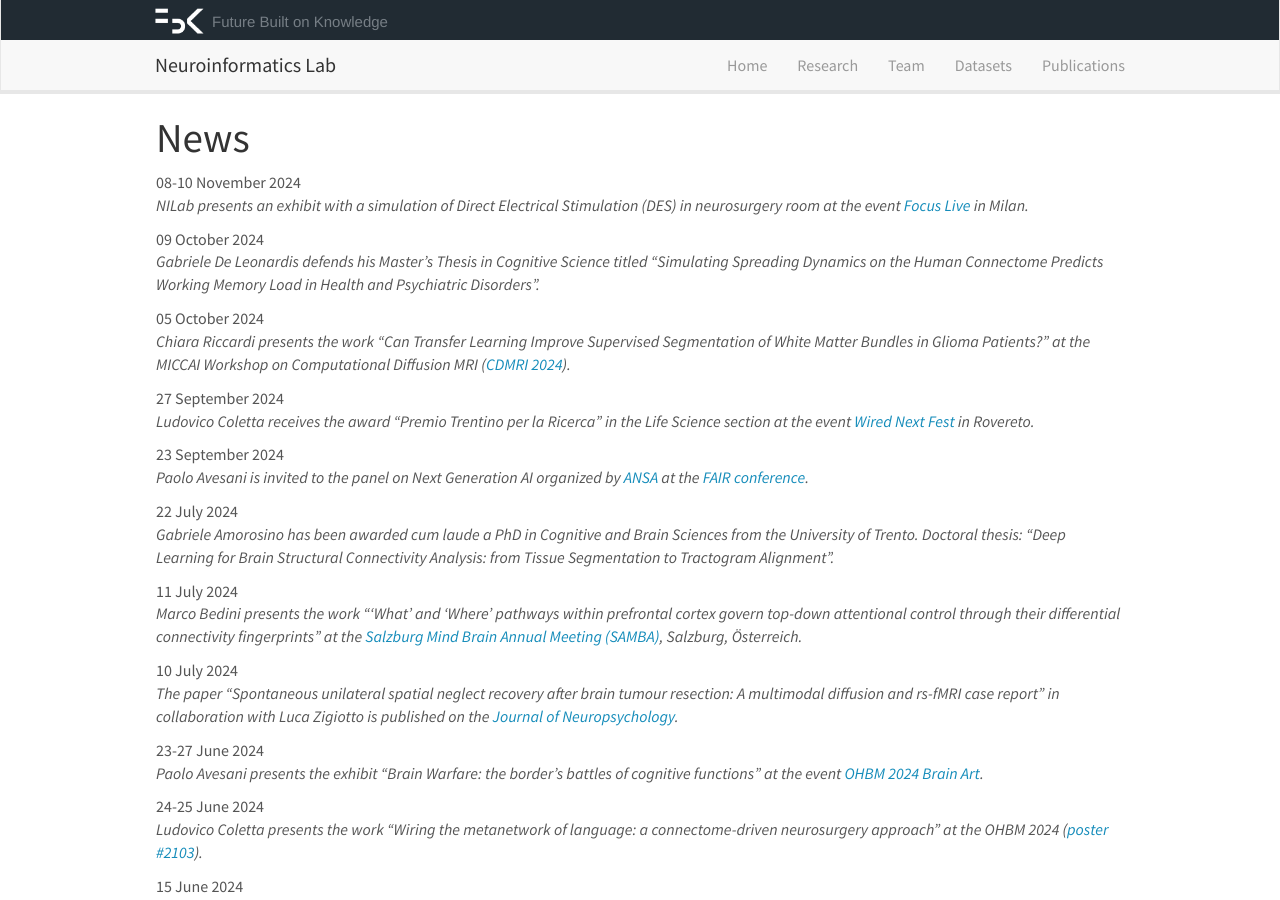
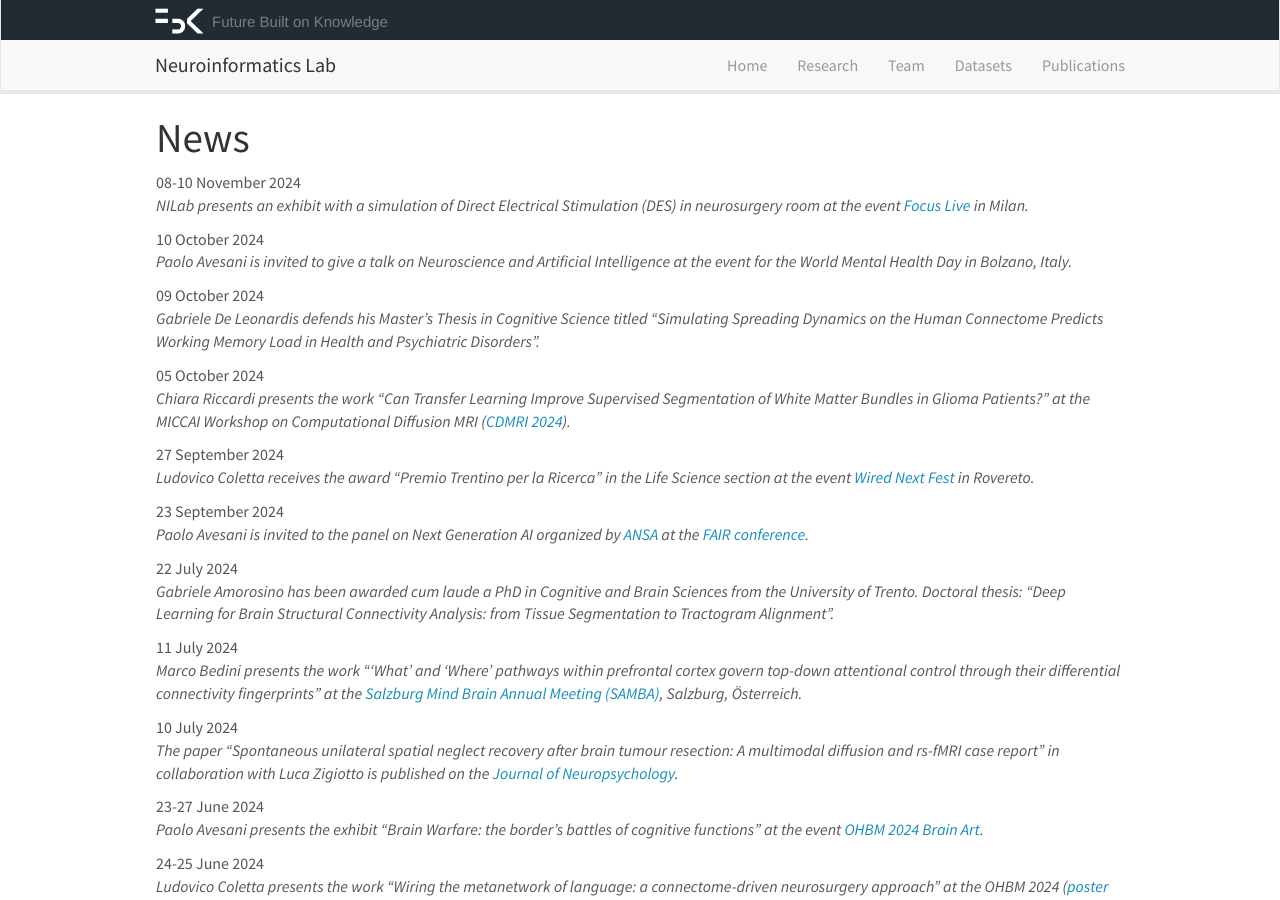
Before and after one commit to FBK-NILab/FBK-NILab.github.io, a Jekyll site: the page built from _pages/allnews.md, in a window 1280 px wide and 900 px high. Built offline with Jekyll 4.4.1, drawn with Linux system fonts in a browser that asks for light colours; nearby versions of some CDN libraries.

Commit message:
Added news 101124

```diff
--- a/_data/news.yml
+++ b/_data/news.yml
@@ -1,5 +1,8 @@
 - date: 08-10 November 2024
   headline: NILab presents an exhibit with a simulation of Direct Electrical Stimulation (DES) in neurosurgery room at the event <a href='https://live.focus.it/'>Focus Live</a> in Milan.
+
+- date: 10 October 2024
+  headline: Paolo Avesani is invited to give a talk on Neuroscience and Artificial Intelligence at the event for the World Mental Health Day in Bolzano, Italy.
 
 - date: 09 October 2024
   headline: Gabriele De Leonardis defends his Master’s Thesis in Cognitive Science titled “Simulating Spreading Dynamics on the Human Connectome Predicts Working Memory Load in Health and Psychiatric Disorders”.
```
